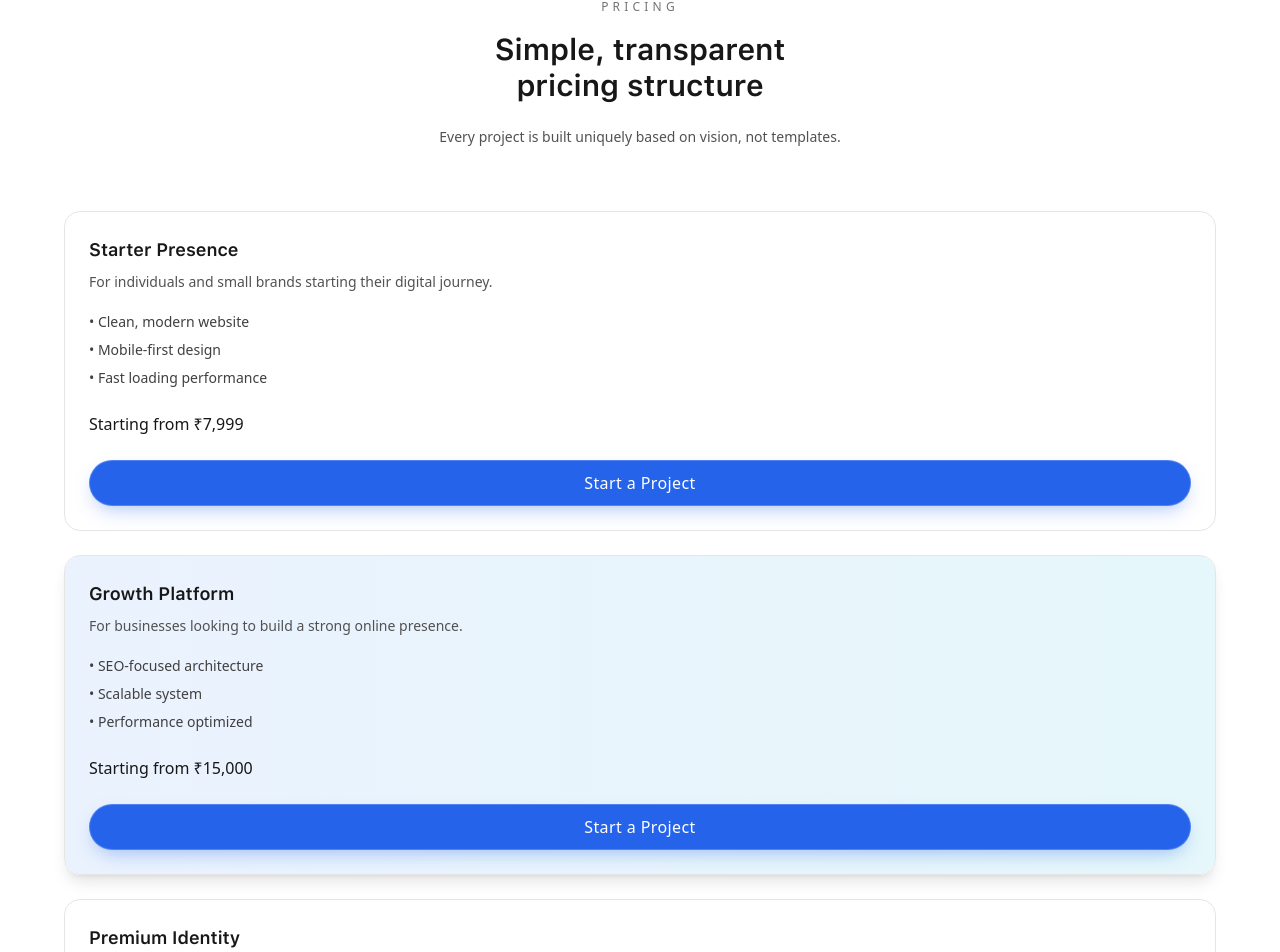
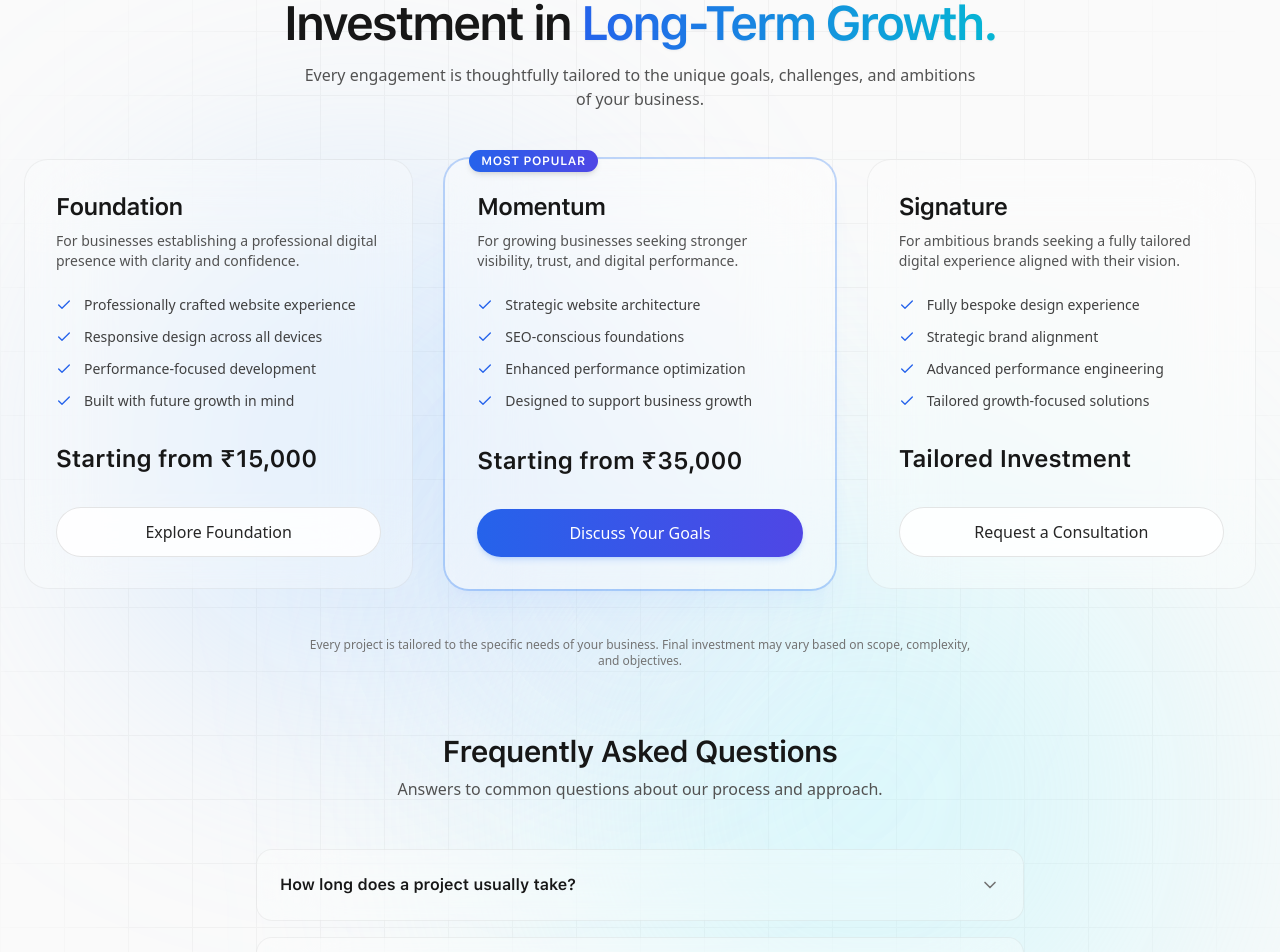
Before and after one commit to jitendra-math/Agency-Website, a Next.js app: page / in a window 1280 px wide. Shown: the part 4298-5250 px from the top of the page. Built offline with nearby package versions, Linux system fonts and the light colour scheme; a web font is replaced by a local one.

Commit message:
Update via Repo Manager 🚀

```diff
--- a/src/components/sections/work/PricingPlans.js
+++ b/src/components/sections/work/PricingPlans.js
@@ -2,140 +2,358 @@
 
 "use client";
 
-import { motion } from "framer-motion";
-import Button from "@/components/ui/Button";
+import { useState } from "react";
+import { motion, AnimatePresence } from "framer-motion";
+import { ChevronDown, Check } from "lucide-react";
 
 const plans = [
   {
-    id: "starter",
-    name: "Starter Presence",
-    desc: "For individuals and small brands starting their digital journey.",
+    id: "foundation",
+    name: "Foundation",
+    description:
+      "For businesses establishing a professional digital presence with clarity and confidence.",
     features: [
-      "Clean, modern website",
-      "Mobile-first design",
-      "Fast loading performance",
+      "Professionally crafted website experience",
+      "Responsive design across all devices",
+      "Performance-focused development",
+      "Built with future growth in mind",
     ],
-    price: "Starting from ₹7,999",
+    price: "Starting from ₹15,000",
+    cta: "Explore Foundation",
+    ctaLink: "https://client.jssoriginals.in/start?plan=foundation",
   },
   {
-    id: "growth",
-    name: "Growth Platform",
-    desc: "For businesses looking to build a strong online presence.",
+    id: "momentum",
+    name: "Momentum",
+    description:
+      "For growing businesses seeking stronger visibility, trust, and digital performance.",
     features: [
-      "SEO-focused architecture",
-      "Scalable system",
-      "Performance optimized",
+      "Strategic website architecture",
+      "SEO-conscious foundations",
+      "Enhanced performance optimization",
+      "Designed to support business growth",
     ],
-    price: "Starting from ₹15,000",
+    price: "Starting from ₹35,000",
+    cta: "Discuss Your Goals",
+    ctaLink: "https://wa.me/919549626202",
     highlight: true,
+    badge: "Most Popular",
   },
   {
-    id: "premium",
-    name: "Premium Identity",
-    desc: "For brands that want a complete digital identity.",
+    id: "signature",
+    name: "Signature",
+    description:
+      "For ambitious brands seeking a fully tailored digital experience aligned with their vision.",
     features: [
-      "Full custom design system",
-      "Brand structure & positioning",
-      "High-performance architecture",
+      "Fully bespoke design experience",
+      "Strategic brand alignment",
+      "Advanced performance engineering",
+      "Tailored growth-focused solutions",
     ],
-    price: "Custom pricing",
+    price: "Tailored Investment",
+    cta: "Request a Consultation",
+    ctaLink: "https://client.jssoriginals.in/start?plan=signature",
+  },
+];
+
+const faqs = [
+  {
+    question: "How long does a project usually take?",
+    answer:
+      "Most projects are completed within 2–6 weeks depending on scope, complexity, and feedback cycles.",
+  },
+  {
+    question: "Do you offer ongoing support?",
+    answer:
+      "Yes. We provide post-launch support and long-term partnerships to help your digital presence continue evolving.",
+  },
+  {
+    question: "Can my website grow with my business?",
+    answer:
+      "Absolutely. Every project is developed with scalability and future growth in mind.",
+  },
+  {
+    question: "Do you work with businesses of all sizes?",
+    answer:
+      "Yes. We collaborate with businesses at different stages, tailoring our approach to their unique needs and ambitions.",
   },
 ];
 
 export default function PricingPlans() {
+  const smoothEase = [0.16, 1, 0.3, 1];
+  const [openFaq, setOpenFaq] = useState(null);
+
+  const toggleFaq = (index) => {
+    setOpenFaq(openFaq === index ? null : index);
+  };
+
   return (
     <section
       className="
-      relative px-4 py-24
-      bg-white dark:bg-neutral-950
-    "
+        relative isolate overflow-hidden
+        px-6 pt-16 pb-16
+        bg-[#fafafa] dark:bg-[#050505]
+        transition-colors duration-500
+      "
     >
-      <div className="mx-auto max-w-6xl">
+      <div className="absolute inset-0 -z-10 overflow-hidden pointer-events-none">
+        <motion.div
+          animate={{
+            x: [0, -30, 0],
+            y: [0, 40, 0],
+            scale: [1, 1.1, 1],
+          }}
+          transition={{ duration: 25, repeat: Infinity, ease: "easeInOut" }}
+          className="
+            absolute top-[10%] left-[-10%] sm:top-[20%] sm:left-[10%]
+            w-[80vw] h-[80vw] sm:w-[500px] sm:h-[500px]
+            rounded-full
+            bg-blue-300/30 dark:bg-indigo-900/20
+            blur-[80px] sm:blur-[120px]
+            mix-blend-multiply dark:mix-blend-screen
+          "
+        />
+        <motion.div
+          animate={{
+            x: [0, 40, 0],
+            y: [0, -30, 0],
+            scale: [1, 1.15, 1],
+          }}
+          transition={{ duration: 30, repeat: Infinity, ease: "easeInOut" }}
+          className="
+            absolute bottom-[-10%] right-[-10%] sm:bottom-[10%] sm:right-[10%]
+            w-[90vw] h-[90vw] sm:w-[600px] sm:h-[600px]
+            rounded-full
+            bg-cyan-200/40 dark:bg-cyan-900/15
+            blur-[90px] sm:blur-[130px]
+            mix-blend-multiply dark:mix-blend-screen
+          "
+        />
+        <motion.div
+          animate={{ opacity: [0.3, 0.5, 0.3] }}
+          transition={{ duration: 20, repeat: Infinity, ease: "easeInOut" }}
+          className="
+            absolute top-1/2 left-1/2 -translate-x-1/2 -translate-y-1/2
+            w-[70vw] h-[70vw] sm:w-[400px] sm:h-[400px]
+            rounded-full
+            bg-purple-200/30 dark:bg-violet-900/15
+            blur-[100px] sm:blur-[120px]
+            mix-blend-multiply dark:mix-blend-screen
+          "
+        />
+      </div>
 
-        {/* Heading */}
-        <div className="text-center max-w-xl mx-auto">
-          <p className="text-xs uppercase tracking-[0.35em] text-neutral-500">
-            Pricing
+      <div
+        className="
+        absolute inset-0 -z-20
+        opacity-[0.03] dark:opacity-[0.05]
+        bg-[linear-gradient(#000_1px,transparent_1px),linear-gradient(90deg,#000_1px,transparent_1px)]
+        bg-[size:48px_48px] sm:bg-[size:64px_64px]
+        [mask-image:radial-gradient(ellipse_60%_70%_at_50%_50%,#000_70%,transparent_100%)]
+      "
+      />
+
+      <div className="relative z-10 mx-auto max-w-7xl">
+        <motion.div
+          initial={{ opacity: 0, y: 30 }}
+          whileInView={{ opacity: 1, y: 0 }}
+          transition={{ duration: 1.5, ease: smoothEase }}
+          viewport={{ once: true, margin: "-100px" }}
+          className="text-center max-w-3xl mx-auto mb-12"
+        >
+          <p className="text-xs sm:text-sm font-semibold uppercase tracking-[0.2em] text-blue-600 dark:text-blue-400 mb-3">
+            Investment
           </p>
 
-          <h2 className="mt-4 text-3xl font-semibold text-neutral-900 dark:text-neutral-100">
-            Simple, transparent
-            <br />
-            pricing structure
+          <h2
+            className="
+              text-3xl sm:text-4xl md:text-5xl
+              font-bold tracking-tighter
+              text-neutral-900 dark:text-white
+              leading-[1.1]
+            "
+          >
+            Investment in{" "}
+            <span className="text-transparent bg-clip-text bg-gradient-to-r from-blue-600 to-cyan-500 dark:from-blue-400 dark:to-cyan-300 drop-shadow-sm">
+              Long-Term Growth.
+            </span>
           </h2>
 
-          <p className="mt-6 text-sm text-neutral-600 dark:text-neutral-400">
-            Every project is built uniquely based on vision, not templates.
+          <p
+            className="
+              mt-4 text-[14px] sm:text-base leading-relaxed
+              text-neutral-600 dark:text-neutral-400
+              font-medium max-w-2xl mx-auto
+            "
+          >
+            Every engagement is thoughtfully tailored to the unique goals,
+            challenges, and ambitions of your business.
           </p>
-        </div>
+        </motion.div>
 
-        {/* Cards */}
-        <div className="mt-16 grid gap-6">
+        <div className="grid grid-cols-1 md:grid-cols-2 lg:grid-cols-3 gap-8 mt-12">
+          {plans.map((plan, index) => {
+            return (
+              <motion.div
+                key={plan.id}
+                initial={{ opacity: 0, y: 40 }}
+                whileInView={{ opacity: 1, y: 0 }}
+                transition={{
+                  delay: index * 0.1,
+                  duration: 1,
+                  ease: smoothEase,
+                }}
+                viewport={{ once: true, margin: "-50px" }}
+                className={`
+                  group relative flex flex-col
+                  rounded-3xl p-8
+                  backdrop-blur-2xl
+                  transition-all duration-700 ease-out
+                  hover:-translate-y-1
+                  ${
+                    plan.highlight
+                      ? "bg-white/40 dark:bg-white/[0.04] ring-2 ring-blue-500/30 dark:ring-blue-400/30 shadow-xl shadow-blue-500/5"
+                      : "bg-white/30 dark:bg-white/[0.02] ring-1 ring-inset ring-black/5 dark:ring-white/10"
+                  }
+                `}
+              >
+                {plan.badge && (
+                  <div className="absolute -top-3 left-6">
+                    <span className="px-3 py-1 text-xs font-semibold tracking-wider uppercase bg-gradient-to-r from-blue-600 to-indigo-600 text-white rounded-full shadow-md">
+                      {plan.badge}
+                    </span>
+                  </div>
+                )}
 
-          {plans.map((plan, i) => (
-            <motion.div
-              key={i}
-              initial={{ opacity: 0, y: 30 }}
-              whileInView={{ opacity: 1, y: 0 }}
-              transition={{ delay: i * 0.1, duration: 0.6 }}
-              viewport={{ once: true }}
-              className={`
-                relative rounded-2xl p-6
-                border border-neutral-200 dark:border-neutral-800
-                bg-white/70 dark:bg-white/[0.03]
-                backdrop-blur-xl
-                transition-all duration-300
-                ${plan.highlight ? "shadow-lg scale-[1.01]" : ""}
-              `}
-            >
-
-              {/* highlight */}
-              {plan.highlight && (
-                <div className="absolute inset-0 rounded-2xl bg-gradient-to-r from-blue-500/10 to-cyan-500/10 pointer-events-none" />
-              )}
-
-              <div className="relative z-10">
-
-                {/* Title */}
-                <h3 className="text-lg font-semibold text-neutral-900 dark:text-neutral-100">
+                <h3 className="text-2xl font-bold tracking-tight text-neutral-900 dark:text-white">
                   {plan.name}
                 </h3>
 
-                {/* Desc */}
                 <p className="mt-2 text-sm text-neutral-600 dark:text-neutral-400">
-                  {plan.desc}
+                  {plan.description}
                 </p>
 
-                {/* Features */}
-                <ul className="mt-5 space-y-2 text-sm text-neutral-700 dark:text-neutral-300">
-                  {plan.features.map((f, idx) => (
-                    <li key={idx}>• {f}</li>
+                <ul className="mt-6 space-y-3 flex-grow">
+                  {plan.features.map((feature, idx) => (
+                    <li
+                      key={idx}
+                      className="flex items-start gap-3 text-sm text-neutral-700 dark:text-neutral-300"
+                    >
+                      <Check
+                        size={16}
+                        className="mt-0.5 text-blue-600 dark:text-blue-400 flex-shrink-0"
+                      />
+                      <span>{feature}</span>
+                    </li>
                   ))}
                 </ul>
 
-                {/* Price */}
-                <p className="mt-6 text-base font-medium text-neutral-900 dark:text-neutral-100">
+                <p className="mt-8 text-2xl font-semibold text-neutral-900 dark:text-white">
                   {plan.price}
                 </p>
 
-                {/* CTA */}
-                <div className="mt-6">
-                  <Button
-                    size="md"
-                    className="w-full"
-                    onClick={() =>
-                      window.location.href = `https://client.jssoriginals.in/start?plan=${plan.id}`
-                    }
+                <div className="mt-8">
+                  <a
+                    href={plan.ctaLink}
+                    target="_blank"
+                    rel="noopener noreferrer"
+                    className={`
+                      block w-full text-center
+                      px-6 py-3 rounded-full
+                      font-medium transition-all duration-300
+                      ${
+                        plan.highlight
+                          ? "bg-gradient-to-r from-blue-600 to-indigo-600 text-white shadow-md shadow-blue-500/20 hover:shadow-xl hover:shadow-blue-500/30 hover:scale-[1.02]"
+                          : "bg-white/80 dark:bg-white/10 backdrop-blur-sm border border-black/10 dark:border-white/10 text-neutral-800 dark:text-white hover:bg-white dark:hover:bg-white/20 hover:scale-[1.02]"
+                      }
+                    `}
                   >
-                    Start a Project
-                  </Button>
+                    {plan.cta}
+                  </a>
                 </div>
 
+                <div className="absolute bottom-0 left-8 right-8 h-[1px] bg-gradient-to-r from-transparent via-blue-500/30 dark:via-blue-400/30 to-transparent scale-x-0 group-hover:scale-x-100 transition-transform duration-700 ease-out rounded-t-full" />
+              </motion.div>
+            );
+          })}
+        </div>
+
+        <motion.div
+          initial={{ opacity: 0, y: 20 }}
+          whileInView={{ opacity: 1, y: 0 }}
+          transition={{ duration: 1, delay: 0.2, ease: smoothEase }}
+          viewport={{ once: true }}
+          className="text-center mt-12"
+        >
+          <p className="text-xs text-neutral-500 dark:text-neutral-500 max-w-2xl mx-auto">
+            Every project is tailored to the specific needs of your business.
+            Final investment may vary based on scope, complexity, and
+            objectives.
+          </p>
+        </motion.div>
+
+        <motion.div
+          initial={{ opacity: 0, y: 30 }}
+          whileInView={{ opacity: 1, y: 0 }}
+          transition={{ duration: 1.2, delay: 0.3, ease: smoothEase }}
+          viewport={{ once: true }}
+          className="mt-16 max-w-3xl mx-auto"
+        >
+          <div className="text-center mb-12">
+            <h3 className="text-2xl sm:text-3xl font-bold tracking-tight text-neutral-900 dark:text-white">
+              Frequently Asked Questions
+            </h3>
+            <p className="mt-2 text-neutral-600 dark:text-neutral-400">
+              Answers to common questions about our process and approach.
+            </p>
+          </div>
+
+          <div className="space-y-4">
+            {faqs.map((faq, index) => (
+              <div
+                key={index}
+                className="
+                  rounded-2xl
+                  bg-white/30 dark:bg-white/[0.02]
+                  ring-1 ring-inset ring-black/5 dark:ring-white/10
+                  backdrop-blur-2xl
+                  transition-all duration-300
+                "
+              >
+                <button
+                  onClick={() => toggleFaq(index)}
+                  className="w-full flex justify-between items-center p-6 text-left"
+                >
+                  <span className="font-semibold text-neutral-900 dark:text-white">
+                    {faq.question}
+                  </span>
+                  <ChevronDown
+                    size={20}
+                    className={`
+                      transition-transform duration-300 text-neutral-500
+                      ${openFaq === index ? "rotate-180" : ""}
+                    `}
+                  />
+                </button>
+                <AnimatePresence>
+                  {openFaq === index && (
+                    <motion.div
+                      initial={{ height: 0, opacity: 0 }}
+                      animate={{ height: "auto", opacity: 1 }}
+                      exit={{ height: 0, opacity: 0 }}
+                      transition={{ duration: 0.4, ease: smoothEase }}
+                      className="overflow-hidden"
+                    >
+                      <div className="px-6 pb-6 text-neutral-600 dark:text-neutral-400 border-t border-neutral-200/50 dark:border-neutral-800/50 pt-4">
+                        {faq.answer}
+                      </div>
+                    </motion.div>
+                  )}
+                </AnimatePresence>
               </div>
-            </motion.div>
-          ))}
-
-        </div>
+            ))}
+          </div>
+        </motion.div>
       </div>
     </section>
   );
```
